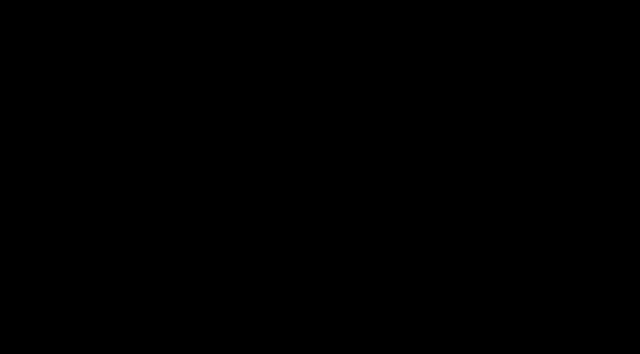
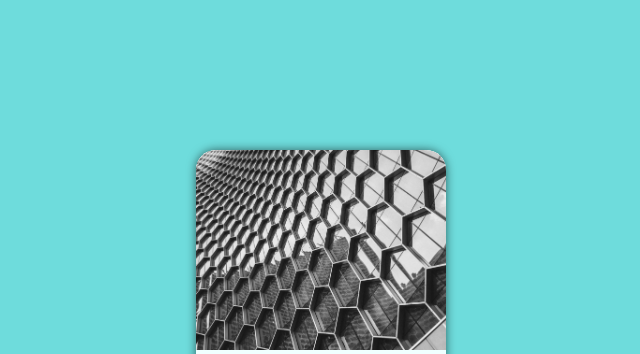
Before and after one commit to Gabriela-Costa/projeto-login, a plain HTML site: page index.html in a window 1280 px wide. Shown: the top 354 px of the page, without its empty margins (319-959 px from the left). Drawn offline with Linux system fonts and the light colour scheme.

Commit message:
add de css

```diff
--- a/estilos/style.css
+++ b/estilos/style.css
@@ -8,5 +8,41 @@
 }
 
 body, html {
-    background-color: black;
+    background-color: rgb(110, 220, 220);
+    height: 100vh;
+    width: 100vw;
 }
+
+main {
+    height: 100vh;
+    width: 100vw;
+
+}
+
+section#login {
+    position: absolute;
+    top: 50%;
+    left: 50%;
+    transform: translate(-50%, -50%);
+    overflow: hidden;
+
+    background-color: azure;
+    width: 250px;
+    height: 500px;
+    border-radius: 20px;
+    box-shadow: 0px 0px 10px rgba(0, 0, 0, 0.578);
+
+}
+
+section#login > div#imagem {
+    background: azure url(../imagens/metal.jpg) no-repeat;
+    background-size: cover;
+    background-position: left bottom;
+    height: 200px;
+
+}
+
+section#login > div#formulario {
+    display: block;
+    padding: 10px;
+}
```
